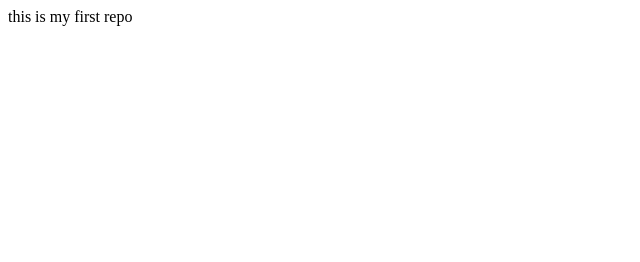
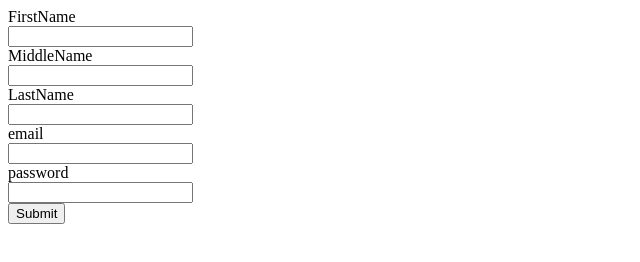
Before and after one commit to NandhiniNarayanaswamy/localrepo, a plain HTML site: page index.html in a window 1280 px wide. Shown: the whole page, without its empty margins (0-640 px from the left). Drawn offline with Linux system fonts and the light colour scheme.

Commit message:
html file created

```diff
--- a/index.html
+++ b/index.html
@@ -1 +1,24 @@
-<p>this is my first repo</p>
+<!DOCTYPE html>
+<html>
+    <head>
+        <meta charset="UTF-8">
+    <meta name="viewport" content="width=device-width, initial-scale=1.0">
+    <title>Document</title>
+    </head>
+    <body>
+        <form method="post">
+            <label for="first">FirstName</label><br>
+            <input type="text" id="first" name="firstname"><br>
+            <label for="middle">MiddleName</label><br>
+            <input type="text" id="middle" name="middlename"><br>
+            <label for="last">LastName</label><br>
+            <input type="text" id="last" name="lastname"><br>
+            <label for="email">email</label><br>
+            <input type="email" id="email" name="email"><br>
+            <label for="psw">password</label><br>
+            <input type="password" id="psw" name="password"><br>
+
+            <input type="submit" value="Submit">
+        </form>
+    </body>
+</html>
--- a/patterns.js
+++ b/patterns.js
@@ -1,9 +1,11 @@
 //SOLID RECTANGLE
+let pattern=""
 for(let i=1; i<=4; i++)
 {
     for(let j=1;j<=5; j++)
     {
-        process.stdout.write("*")
+       pattern+="* "
     }
-    console.log("&")
+    pattern+="\n"
 }
+console.log(pattern)
```
